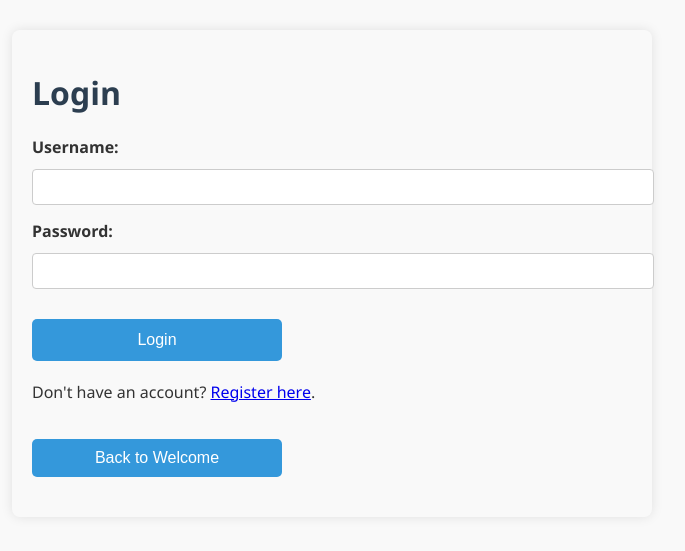
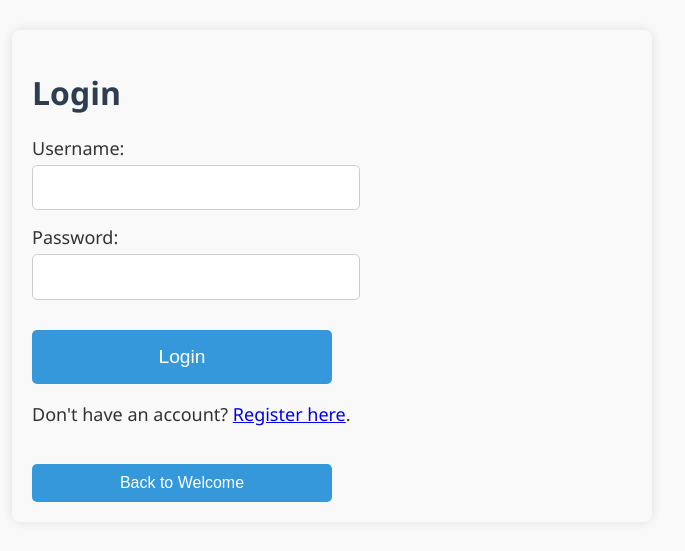
Before and after one commit to stefchosov/cse564, a Flask app: page /login in a window 1280 px wide. Shown: the top 551 px of the page, without its empty margins (308-993 px from the left). Run offline with Flask 3, Linux system fonts and the light colour scheme; data that the repository does not hold is empty.

Commit message:
updating html to make buttons more visible

```diff
--- a/templates/index.html
+++ b/templates/index.html
@@ -4,6 +4,12 @@
     <meta charset="UTF-8" />
     <title>Walkdata Web</title>
     <style>
+        :root {
+            --base-font-size: 18px; /* Set a base font size */
+            --button-padding: 1rem; /* Button padding relative to font size */
+            --button-font-size: 1.2rem; /* Button font size relative to base font size */
+        }
+
         body {
             font-family: 'Segoe UI', Tahoma, Geneva, Verdana, sans-serif;
             background: #f9f9f9;
@@ -11,51 +17,71 @@
             max-width: 600px;
             margin: 30px auto;
             padding: 20px;
-            box-shadow: 0 0 12px rgba(0,0,0,0.1);
+            box-shadow: 0 0 12px rgba(0, 0, 0, 0.1);
             border-radius: 8px;
+            font-size: var(--base-font-size); /* Use the base font size */
         }
+
         h1, h2 {
             color: #2c3e50;
+            font-size: 2rem; /* Scale headings proportionally */
         }
+
         ul {
             list-style: none;
             padding-left: 0;
         }
+
         li {
             margin-bottom: 15px;
+            font-size: 1rem; /* Scale list items proportionally */
         }
+
         button {
             background-color: #3498db;
             border: none;
             color: white;
-            padding: 12px 20px;
+            padding: var(--button-padding); /* Use scalable padding */
             text-align: center;
-            font-size: 1rem;
+            font-size: var(--button-font-size); /* Use scalable font size */
             border-radius: 5px;
             cursor: pointer;
             transition: background-color 0.3s ease;
             width: 100%;
-            max-width: 250px;
+            max-width: 300px; /* Scale button width */
         }
+
         button:hover {
             background-color: #2980b9;
         }
-        form {
-            margin-bottom: 20px;
+
+        input, select {
+            font-size: 1rem;
+            padding: 0.8rem;
+            border-radius: 5px;
+            border: 1px solid #ccc;
+            width: 100%;
+            max-width: 300px;
         }
-        label {
-            font-weight: 600;
+
+        table {
+            width: 100%;
+            border-collapse: collapse;
+            margin-top: 20px;
         }
-        input[type="text"],
-        input[type="number"],
-        input[type="password"] {
-            width: 100%;
-            padding: 8px 10px;
-            margin: 6px 0 15px 0;
-            border: 1px solid #ccc;
-            border-radius: 4px;
+
+        th, td {
+            padding: 1rem;
+            text-align: left;
+            border: 1px solid #ddd;
             font-size: 1rem;
         }
+
+        th {
+            background-color: #f4f4f4;
+            font-weight: bold;
+        }
+
         p.message {
             color: #2c3e50;
             background: #d1ecf1;
@@ -170,7 +196,12 @@
 
         /* Position the logout button in the top-right corner */
         .menu-form {
-            position: relative; /* Set the form as a relative container */
+            display: flex; /* Use Flexbox for layout */
+            justify-content: center; /* Center horizontally */
+            align-items: center; /* Center vertically */
+            height: 100vh; /* Make the container take the full viewport height */
+            flex-direction: column; /* Stack items vertically */
+            gap: 20px; /* Add spacing between items */
         }
 
         .logout-button {
@@ -191,10 +222,12 @@
         }
 
         .form-container {
-            display: flex; /* Use flexbox for layout */
+            display: flex; /* Use Flexbox for layout */
             flex-direction: column; /* Stack forms vertically */
-            /*align-items: stretch; /* Make forms take full width */
-            gap: 5px; /* Add spacing between forms */
+            align-items: center; /* Center forms horizontally */
+            gap: 10px; /* Add spacing between forms */
+            margin: 0 auto; /* Center the container horizontally */
+            text-align: center; /* Center text inside the forms */
         }
 
         .logout-form {
```
